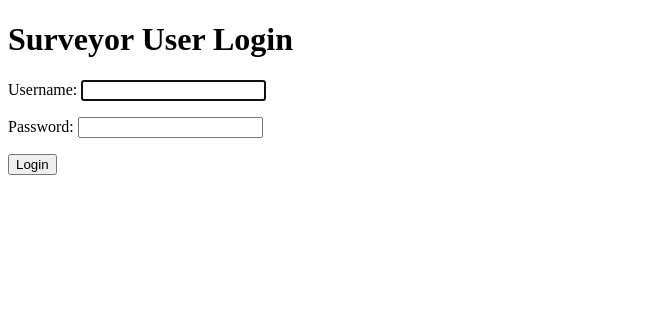
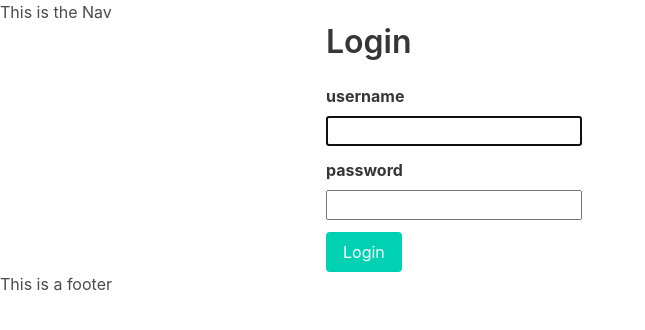
Before and after one commit to desertlp/wayfarer, a Django app: page /accounts/login/ in a window 1280 px wide. Shown: the top 330 px of the page, without its empty margins (0-645 px from the left). Run offline with Django 3.2, Linux system fonts and the light colour scheme; some libraries are stand-ins or nearby versions.

Commit message:
Styled the login page and created an error message for invalid input.

```diff
--- a/main_app/static/styles/style.css
+++ b/main_app/static/styles/style.css
@@ -19,3 +19,11 @@ CAROUSEL
     width:640px;
     height:360px;
 }
+
+/**********************************************************************************************************
+FORMS
+*/
+
+.error-message {
+    color: red;
+}
--- a/main_app/templates/registration/login.html
+++ b/main_app/templates/registration/login.html
@@ -1,21 +1,25 @@
-<!DOCTYPE html>
-<html lang="en">
-<head>
-    <meta charset="UTF-8">
-    <meta name="viewport" content="width=device-width, initial-scale=1.0">
-    <title>Document</title>
-</head>
-<body>
+{% extends 'base.html' %}
 
-
-
-    <h1>Surveyor User Login</h1>
-
-    <form action="{% url 'login' %}" method="POST">
-      {% csrf_token %}
-      {{ form.as_p }}
-      <button class="btn" type="submit">Login</button>
-
-
-</body>
-</html>
+{% block content %}
+<div class="columns is-mobile">
+    <div class="column is-half is-offset-one-quarter">
+        <!-- LOGIN -->
+        <h3 class="title is-size3">Login</h3>
+        <!-- ERROR HANDLING -->
+        {% if form.errors %}
+            <p class="error-message">Username or Password is Incorrect</p>
+        {% endif %}
+        <!-- FORM -->
+            <form action="{% url 'login' %}" method="POST">
+                {% csrf_token %}
+                {% for field in form %}
+                    <div class="field">
+                        <label for="{{ field.id_for_label }}" class="label">{{ field.html_name }}</label>
+                        {{ field }}
+                    </div>
+                {% endfor %}
+                <button class="button is-primary" type="submit">Login</button>
+            </form>
+    </div>
+</div>
+{% endblock %}
```
Also changed, not shown: main_app/forms.py (line endings or trailing spaces).
